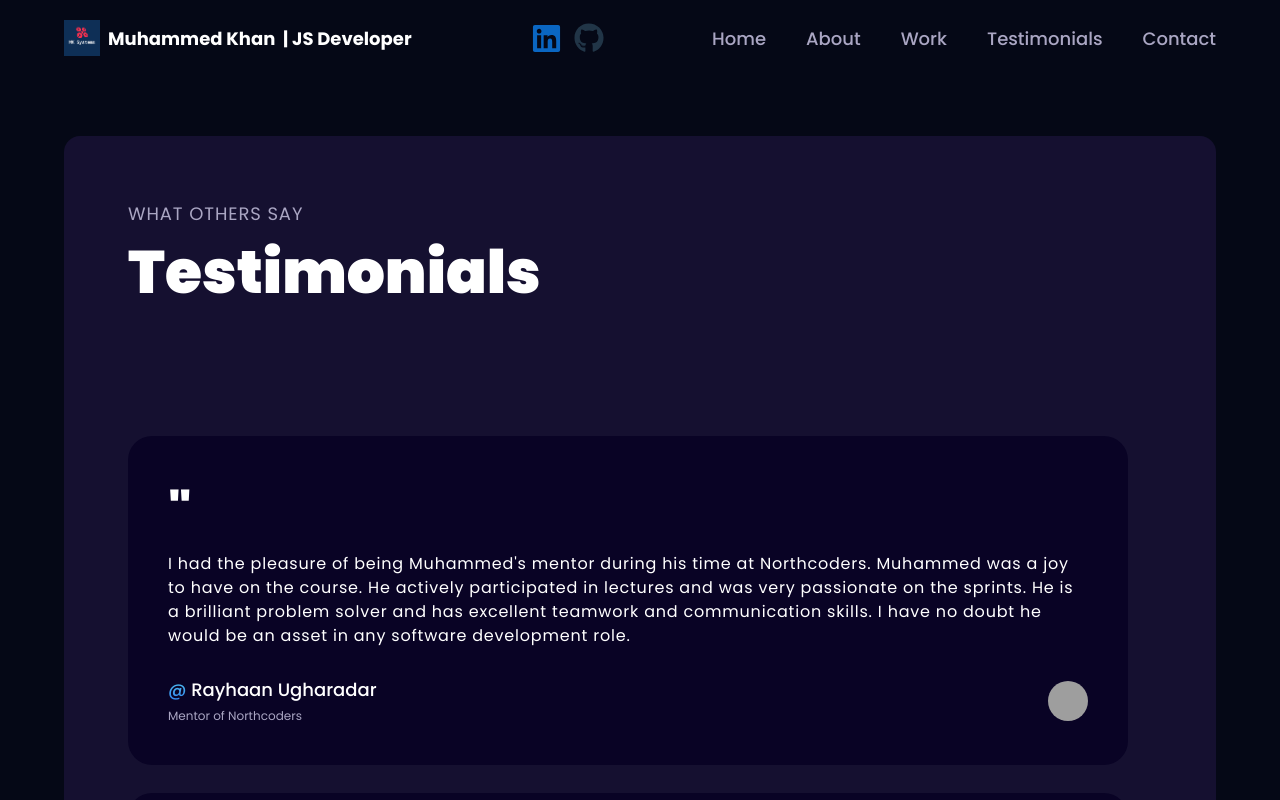
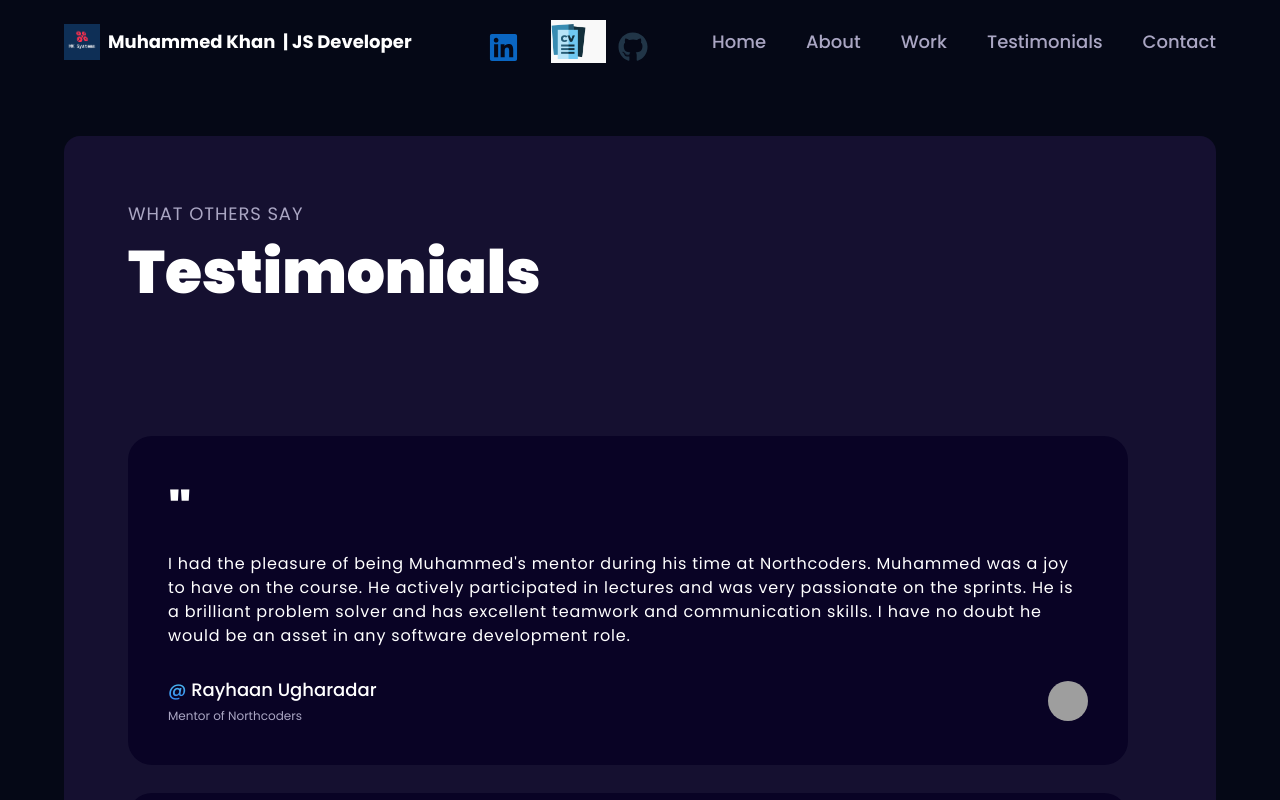
Before and after one commit to muhammeddevops/portfolio-site, a React (Vite) app: page /testimonials in a window 1280 px wide. Shown: the top 800 px of the page. Built offline with nearby package versions, Linux system fonts and the light colour scheme; grey boxes are pictures that could not be loaded.

Commit message:
adds cv download option and readjusts navbar to fit

```diff
--- a/src/assets/index.js
+++ b/src/assets/index.js
@@ -5,6 +5,8 @@ import github from "./github.png";
 import link from "./link.svg";
 import menu from "./menu.svg";
 import close from "./close.svg";
+
+import cv from "./curriculum-vitae.png";
 
 import css from "./tech/css.png";
 import docker from "./tech/docker.png";
@@ -40,6 +42,7 @@ export {
   link,
   menu,
   close,
+  cv,
   css,
   docker,
   figma,
--- a/src/components/Navbar.jsx
+++ b/src/components/Navbar.jsx
@@ -6,9 +6,30 @@ import { navLinks } from "../constants";
 import { logo, menu, close } from "../assets";
 import { FaGithub, FaLinkedin } from "react-icons/fa";
 
+import { cv } from "../assets";
+
 const Navbar = () => {
   const [active, setActive] = useState("");
   const [toggle, setToggle] = useState(false);
+
+  const handleDownloadCV = async () => {
+    console.log("in here");
+    try {
+      const response = await fetch("/cvNew.docx"); // Replace with the correct path to your CV file
+      const blob = await response.blob();
+      const url = window.URL.createObjectURL(blob);
+      const link = document.createElement("a");
+      link.href = url;
+      link.download = "JSbyMKdotComCV.docx"; // Replace with your desired file name
+      document.body.appendChild(link);
+      link.click();
+      document.body.removeChild(link);
+      window.URL.revokeObjectURL(url);
+    } catch (error) {
+      console.error("Error downloading the CV:", error);
+    }
+  };
+
   return (
     <nav
       className={`${styles.paddingX} w-full flex items-center py-5 fixed top-0 z-20 bg-primary`}
@@ -25,27 +46,32 @@ const Navbar = () => {
           <img src={logo} alt="logo" className="w-9 h-9 object-contain" />
           <p className="text-white text-[18px] font-bold cursor-pointer flex">
             Muhammed Khan &nbsp;
-            <span className="sm:block hidden">| JS Developer</span>
+            <span className="xl:block hidden">| JS Developer</span>
           </p>
         </Link>
 
-        <div className="flex gap-3 ml-3">
+        <div className=" gap-3 ml-3 flex justify-self-center">
           <a
-            className=""
+            className="mr-2 sm:mr-5 pt-3"
             href="https://www.linkedin.com/in/muhammed-khan-63b009234/"
             target="_blank"
           >
             <FaLinkedin size={31} color="#0A66C2" />
           </a>
+
+          <button onClick={handleDownloadCV}>
+            <img src={cv} alt="cv-icon" className="max-w-[35px] mr-2 sm:mr-5" />
+          </button>
+
           <a
-            className=""
+            className="pt-3"
             href="https://github.com/muhammeddevops"
             target="_blank"
           >
             <FaGithub size={30} />
           </a>
         </div>
-        <ul className="list-none hidden sm:flex flex-row gap-10">
+        <ul className="list-none hidden lg:flex flex-row gap-10">
           {navLinks.map((link) => (
             <li
               key={link.id}
@@ -59,7 +85,7 @@ const Navbar = () => {
           ))}
         </ul>
 
-        <div className="sm:hidden flex flex-1 justify-end items-center">
+        <div className="lg:hidden flex flex-1 justify-end items-center">
           <img
             src={toggle ? close : menu}
             alt="menu"
@@ -71,7 +97,7 @@ const Navbar = () => {
         <div
           className={`${
             !toggle ? "hidden" : "flex"
-          } p-6 black-gradient absolute top-20 right-0 mx-4 my-2 min-w-[140px] z-10 rounded-xl sm:hidden`}
+          } p-6 black-gradient absolute top-20 right-0 mx-4 my-2 min-w-[140px] z-10 rounded-xl lg:hidden`}
         >
           <ul className="list-none flex  justify-end items-start flex-col gap-4">
             {navLinks.map((link) => (
```
Also changed, not shown: src/assets/curriculum-vitae.png (added), 1 other file (tests, documents, lock files or other folders).
